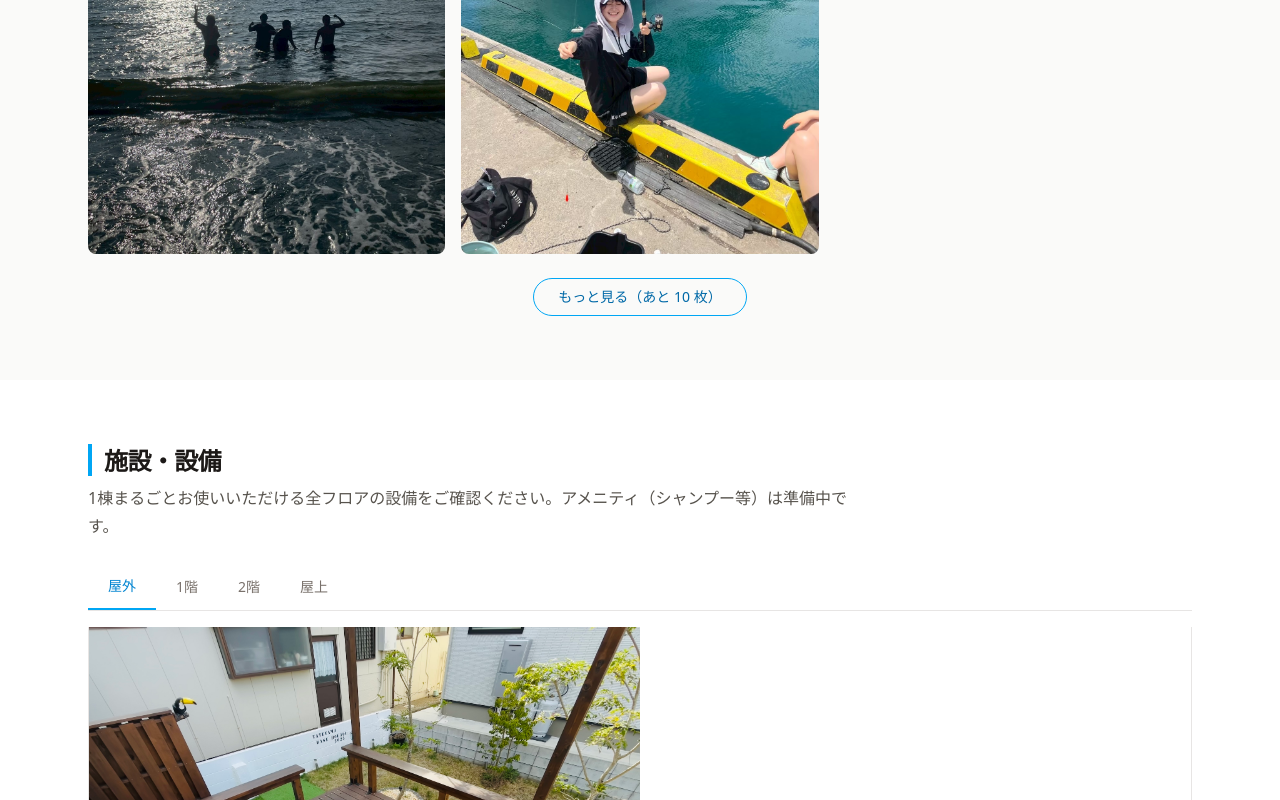
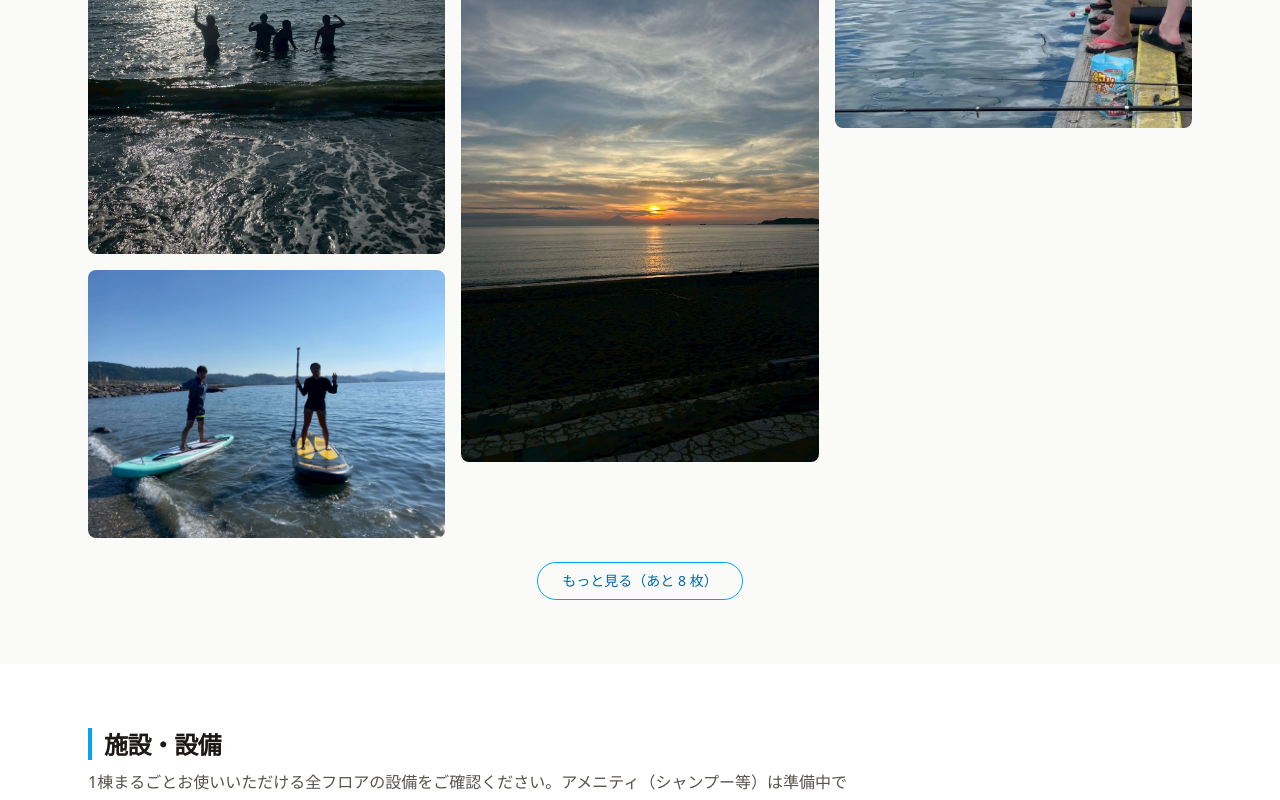
Before and after one commit to 42kharuya/TATEYAMA_BASE_HOUJOU, a Next.js app: page / in a window 1280 px wide. Shown: the part 4999-5799 px from the top of the page. Built offline with nearby package versions, Linux system fonts and the light colour scheme; no server answers.

Commit message:
feat(GallerySection): 初期表示枚数を4枚→6枚に戻す (#105)

```diff
--- a/app/_components/GallerySection.tsx
+++ b/app/_components/GallerySection.tsx
@@ -135,10 +135,10 @@ const GALLERY_PHOTOS: GalleryPhoto[] = [
 
 /**
  * 初期表示枚数
- * SP 2列 × 2行 = 4枚 でコンパクトに収める。
- * PC 3列では 1行目に3枚 + 2行目に1枚の計4枚。
+ * SP 2列 × 3行 = 6枚 がちょうど画面に収まりスッキリ見える基準。
+ * PC 3列でも 6 ÷ 3 = 2行で綺麗に揃う。
  */
-const INITIAL_COUNT = 4;
+const INITIAL_COUNT = 6;
 
 export function GallerySection() {
   /**
```
